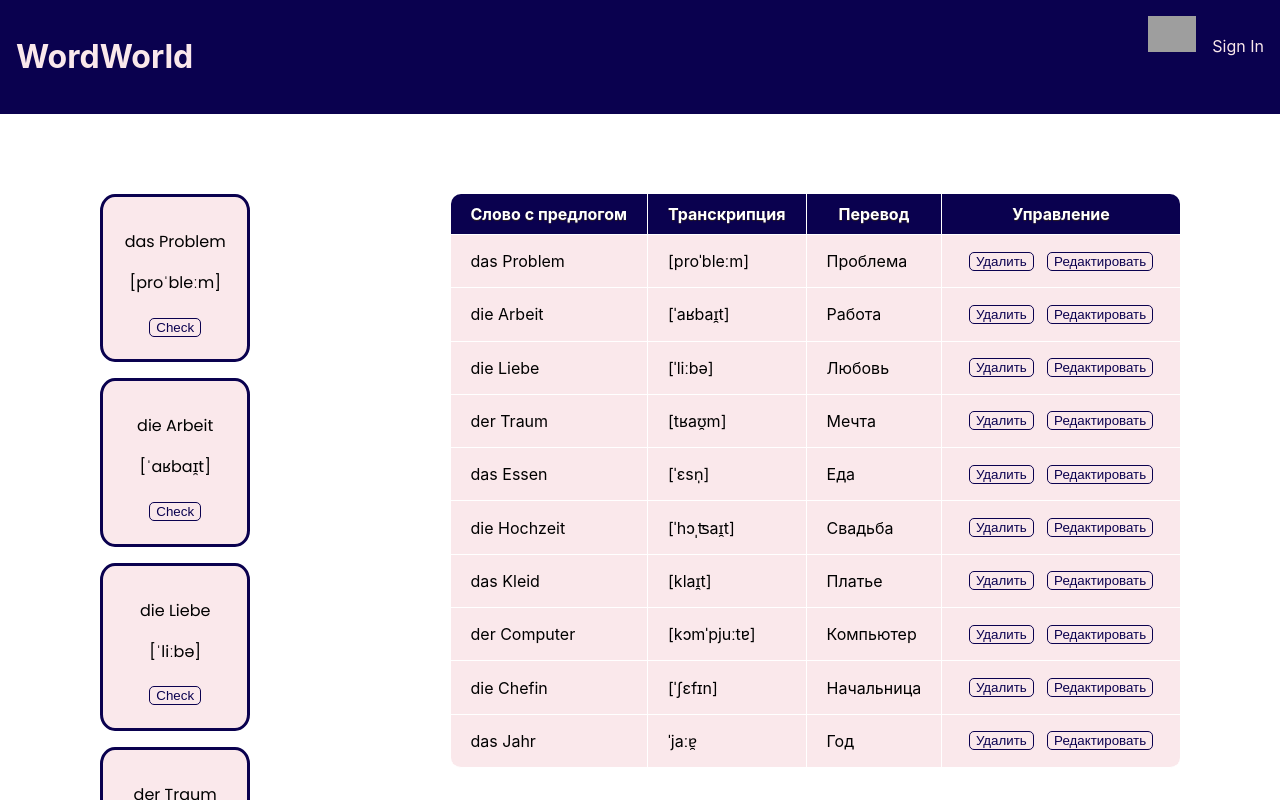
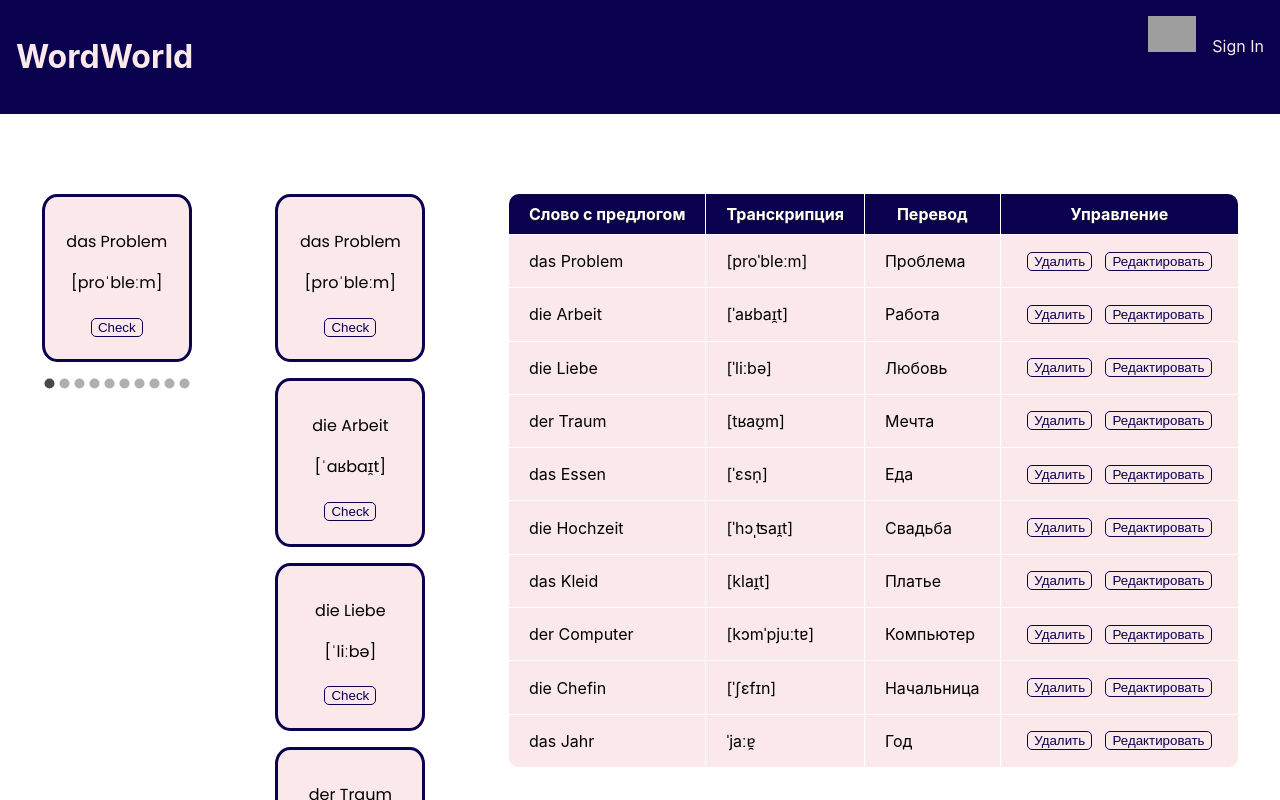
Before and after one commit to katbeg/words-app, a React (Create React App) app: page / in a window 1280 px wide. Shown: the top 800 px of the page. Built offline with nearby package versions, Linux system fonts and the light colour scheme; grey boxes are pictures that could not be loaded.

Commit message:
carousel added

```diff
--- a/package.json
+++ b/package.json
@@ -3,15 +3,21 @@
   "version": "0.1.0",
   "private": true,
   "dependencies": {
+    "@material-ui/core": "^4.12.3",
+    "@material-ui/icons": "^4.11.2",
     "@testing-library/jest-dom": "^5.14.1",
     "@testing-library/react": "^11.2.7",
     "@testing-library/user-event": "^12.8.3",
     "react": "^17.0.2",
     "react-data-grid": "^7.0.0-beta.3",
     "react-dom": "^17.0.2",
+    "react-material-ui-carousel": "^2.3.1",
+    "react-multi-carousel": "^2.6.5",
     "react-scripts": "4.0.3",
+    "react-slick": "^0.28.1",
     "react-table": "^7.7.0",
     "sass": "^1.38.1",
+    "slick-carousel": "^1.8.1",
     "web-vitals": "^1.1.2"
   },
   "scripts": {
--- a/src/App.js
+++ b/src/App.js
@@ -4,6 +4,7 @@ import './components/styles/card.scss';
 import './components/styles/variables.scss';
 import Header from './components/header.jsx';
 import Table from './components/table.jsx';
+import CardSlider from './components/Slider.jsx';
 
 const words = [
   {preposition: 'das',
@@ -54,6 +55,9 @@ function App() {
       <Header></Header>
       <main className='app-main'>
         <div>
+          <CardSlider words={words}/>
+        </div>
+        <div>
         {
           words.map((w) =>
             <Card word={w.word}
--- /dev/null
+++ b/src/components/Slider.jsx
@@ -0,0 +1,19 @@
+import React from 'react';
+import Carousel from 'react-material-ui-carousel'
+import Card from './card';
+
+export default function CardSlider(props)
+{
+    return (
+        <Carousel
+            autoPlay={false}
+        >
+            {
+                props.words.map((w) =>
+                    <Card  word={w.word}
+                    preposition={w.preposition} transcription={w.transcription} translation = {w.translation}/>
+                )
+            }
+        </Carousel>
+    )
+}
```
Also changed, not shown: 1 other file (tests, documents, lock files or other folders).
